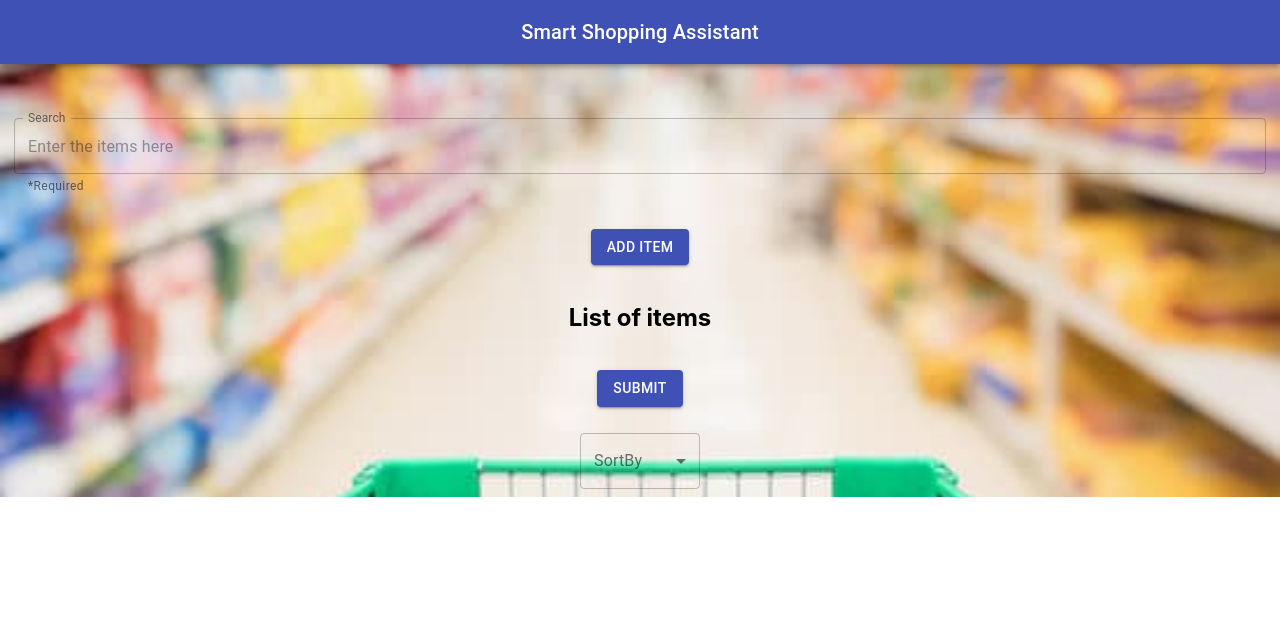
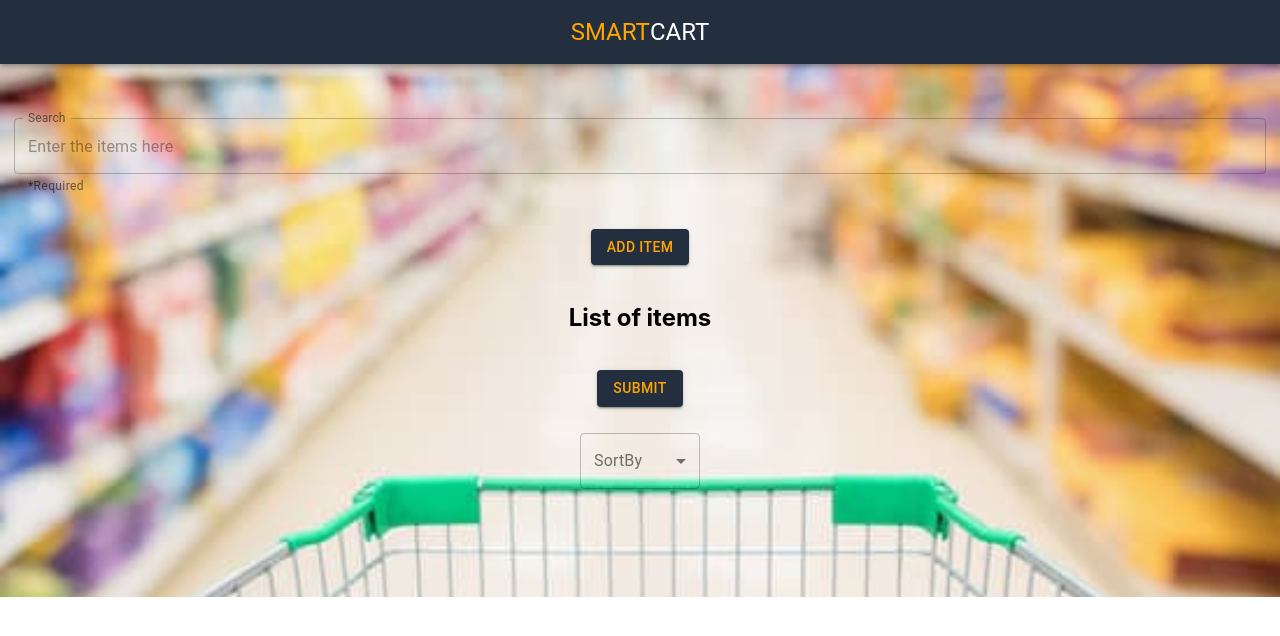
Before and after one commit to ojasnadkar96/SmartCart, a React (Create React App) app in the folder front-end/: page / in a window 1280 px wide. Shown: the top 636 px of the page. Built offline with nearby package versions, Linux system fonts and the light colour scheme.

Commit message:
Changes in apperance

```diff
--- a/front-end/src/App.js
+++ b/front-end/src/App.js
@@ -98,7 +98,21 @@ const useStyles = makeStyles(theme => ({
   selectEmpty: {
     marginTop: theme.spacing(2),
   },
+  notchedOutline: {
+    borderWidth: "1px",
+    borderColor: "232f3e !important"
+  },
 }));
+
+const buttonStyle = {
+      backgroundColor: "#232f3e",
+      margin: 18
+    };
+
+const textFieldStyle = {
+	borderColor: "#232f3e",
+	margin: 14
+}
 
 const CoverImage = backgroundImage;
 
@@ -116,12 +130,12 @@ function App(){
   const [labelWidth, setLabelWidth] = React.useState(0);
   const [sortType, set_sortType] = React.useState('');
 
-  const [Search_Query,set_Search_Query] = React.useState(null);
-  const [Search_Query1,set_Search_Query1] = React.useState(null);
-  const [Search_Query2,set_Search_Query2] = React.useState(null);
-  const [Search_Query3,set_Search_Query3] = React.useState(null);
-  const [Search_Query4,set_Search_Query4] = React.useState(null);
-  const [Search_Query5,set_Search_Query5] = React.useState(null);
+  let [Search_Query,set_Search_Query] = React.useState(null);
+  let [Search_Query1,set_Search_Query1] = React.useState(null);
+  let [Search_Query2,set_Search_Query2] = React.useState(null);
+  let [Search_Query3,set_Search_Query3] = React.useState(null);
+  let [Search_Query4,set_Search_Query4] = React.useState(null);
+  let [Search_Query5,set_Search_Query5] = React.useState(null);
 
   const Logos = {
     AmazonLogo: require("/Users/Kevin/Desktop/CapStone/SmartCart/front-end/src/amazon_logo.jpg"),
@@ -130,6 +144,14 @@ function App(){
     WholeLogo: require("/Users/Kevin/Desktop/CapStone/SmartCart/front-end/src/whole_logo.jpg"),
     Logo: require("/Users/Kevin/Desktop/CapStone/SmartCart/front-end/src/logo.jpg"),
   };
+
+  //const Logos = {
+    //AmazonLogo: require("E:/Data/MCS/Academics/4Q/Capstone/smart_cart/SmartCart/front-end/src/amazon_logo.jpg"),
+    //WalmartLogo: require("E:/Data/MCS/Academics/4Q/Capstone/smart_cart/SmartCart/front-end/src/walmart_logo.png"),
+    //TargetLogo: require("E:/Data/MCS/Academics/4Q/Capstone/smart_cart/SmartCart/front-end/src/target_logo.png"),
+    //WholeLogo: require("E:/Data/MCS/Academics/4Q/Capstone/smart_cart/SmartCart/front-end/src/whole_logo.jpg"),
+    //Logo: require("E:/Data/MCS/Academics/4Q/Capstone/smart_cart/SmartCart/front-end/src/logo.jpg"),
+  //};
 
   const [Amazon_Title_Query1,set_Amazon_Title_Query1] = React.useState("Not Found");
   const [Amazon_Price_Query1,set_Amazon_Price_Query1] = React.useState(" - ");
@@ -366,11 +388,18 @@ function App(){
     set_Result5(null);
   };
 
+  function stringTrim(itemQuery) {
+  	itemQuery = itemQuery.trim();
+  	itemQuery = itemQuery.split(" ").join('+');
+  	return itemQuery;
+  }
+
   const onSubmit = () => {
-    alert('You clicked the submit button');
+    //alert('You clicked the submit button');
 
     if(Search_Query1 !== null)
     {
+      Search_Query1 = stringTrim(Search_Query1);
       axios.post('http://127.0.0.1:8000/findprice/',{item:Search_Query1})
       .then(function(response){
         console.log(response);
@@ -430,6 +459,7 @@ function App(){
 
     if(Search_Query2 !== null)
     {
+      Search_Query2 = stringTrim(Search_Query2);
       axios.post('http://127.0.0.1:8000/findprice/',{item:Search_Query2})
       .then(function(response){
         console.log(response);
@@ -490,6 +520,7 @@ function App(){
 
     if(Search_Query3 !== null)
     {
+      Search_Query3 = stringTrim(Search_Query3);
       axios.post('http://127.0.0.1:8000/findprice/',{item:Search_Query3})
       .then(function(response){
         console.log(response);
@@ -548,6 +579,7 @@ function App(){
 
     if(Search_Query4 !== null)
     {
+      Search_Query4 = stringTrim(Search_Query4);
       axios.post('http://127.0.0.1:8000/findprice/',{item:Search_Query4})
       .then(function(response){
         console.log(response);
@@ -606,6 +638,7 @@ function App(){
 
     if(Search_Query5 !== null)
     {
+      Search_Query5 = stringTrim(Search_Query5);
       axios.post('http://127.0.0.1:8000/findprice/',{item:Search_Query5})
       .then(function(response){
         console.log(response);
@@ -1539,7 +1572,7 @@ function App(){
   // };
 
     return (
-      <div className="App">
+      <div className="App" style={backgroundStyle}>
       {/* <header className="App-header">
         <img src={logo} className="App-logo" alt="logo" />
         <p>
@@ -1555,38 +1588,49 @@ function App(){
         </a>
       </header> */}
       <div className={classes.root}>
-      <AppBar className={classes.appbar} position="static">
+      <AppBar className={classes.appbar} position="static" style={{ backgroundColor: '#232f3e' }}>
         <Toolbar variant="regular">
-          <Typography variant="h6" color="inherit">
-            Smart Shopping Assistant
+		<Typography variant="h5" style={{color: '#ffa500'}}>
+            SMART
+          </Typography>
+          <Typography variant="h5" style={{color: '#ffffff'}}>
+            CART
           </Typography>
         </Toolbar>
       </AppBar>
     </div>
     {/* <br></br>
     <br></br> */}
-      <div style = {backgroundStyle}>
+      <div>
         <br></br>
         <br></br>
       <form className={classes.container} noValidate autoComplete="off">
       <TextField
         id="outlined-full-width"
         label="Search"
-        style={{ margin: 14 }}
+        style={textFieldStyle}
         placeholder="Enter the items here"
         helperText="*Required"
         fullWidth
-        margin="normal"
+        margin="orange"
         variant="outlined"
         onChange = {onInputChange}
         InputLabelProps={{
           shrink: true,
         }}
+        InputProps={{
+        classes: {
+        	notchedOutline: classes.notchedOutline
+        }
+    }}
+        // <style={{backgroundColor: "#ffffff"}}>
       />
       </form>
       <div>
-      <Button variant="contained" color="primary" style={{ margin: 18 }} onClick = {onAdd}>
-        Add Item
+       <Button variant="contained" style={buttonStyle} onClick = {onAdd}>
+       	<Typography variant="button" style={{color: '#ffa500'}}>
+            Add Item
+          </Typography>
       </Button>
       </div>
       <div>
@@ -1628,8 +1672,10 @@ function App(){
       }
       </div>
       <div>
-      <Button variant="contained" color="primary" style={{ margin: 18 }} onClick = {onSubmit}>
-        Submit
+      <Button variant="contained" color="primary" style={buttonStyle} onClick = {onSubmit}>
+        <Typography variant="button" style={{color: '#ffa500'}}>
+            Submit
+          </Typography>
       </Button>
       </div>
       <div>
```
